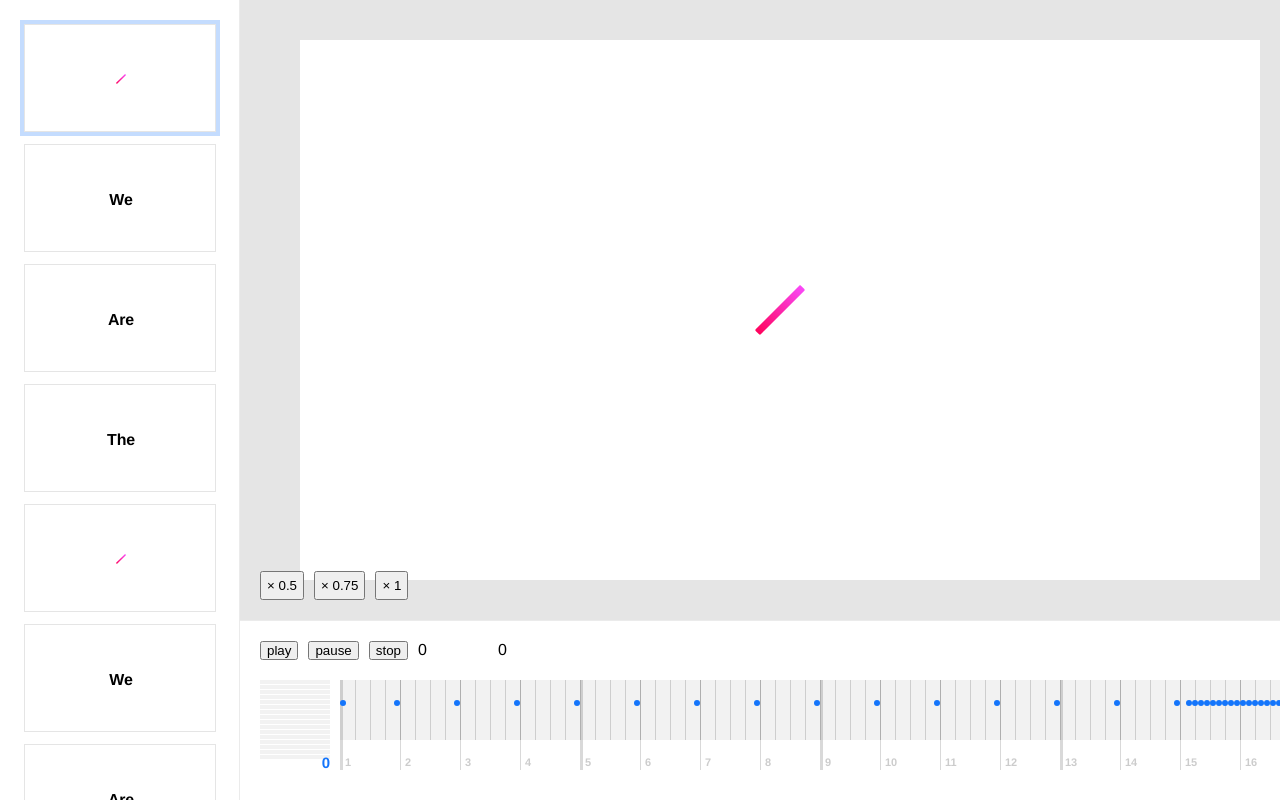
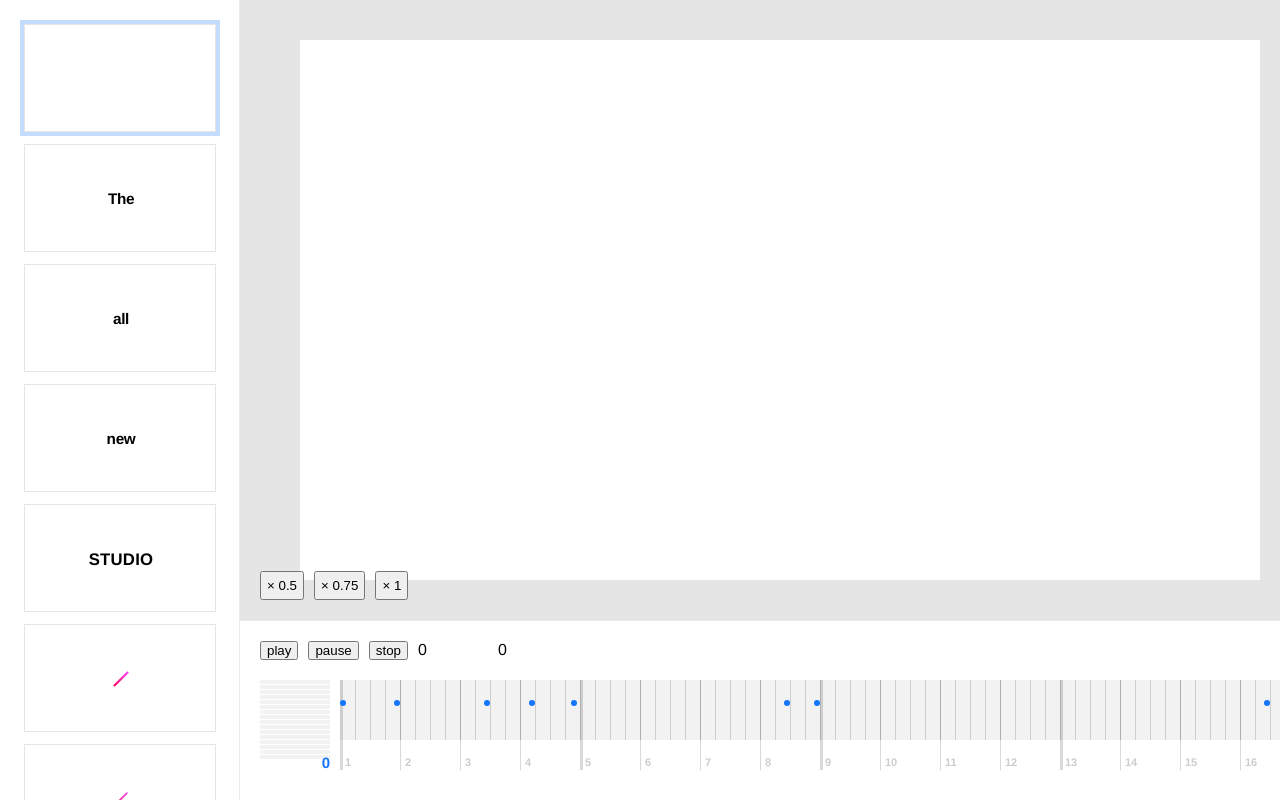
Before and after one commit to morx3x/studio-video, a Vue app: page / in a window 1280 px wide. Shown: the top 800 px of the page. Built offline with nearby package versions, Linux system fonts and the light colour scheme.

Commit message:
動画進めた

```diff
--- a/src/App.vue
+++ b/src/App.vue
@@ -38,8 +38,8 @@ export default {
   align-content center
   justify-content center
   h1
-    font-size 160px
-    letter-spacing -2px
+    font-size 172px
+    letter-spacing -4px
     color #000
     font-weight 900
 </style>
--- a/src/components/Editor.vue
+++ b/src/components/Editor.vue
@@ -8,14 +8,14 @@
       @mousedown="cutIndex = i"
     )
       .inner
-        component(:is="cut.name")
+        component(:is="cut.name", :option="cut.option")
   main
     .buttons
       button(@click="screen.scale = 0.5") × 0.5
       button(@click="screen.scale = 0.75") × 0.75
       button(@click="screen.scale = 1") × 1
     Screen(:screen="screen")
-      component(:is="cuts[cutIndex].name")
+      component(:is="cuts[cutIndex].name", :option="cuts[cutIndex].option")
   footer
     Music(:player="player", :cuts="cuts")
 </template>
@@ -24,75 +24,36 @@
 import Music from './Music.vue'
 import Screen from './Screen.vue'
 
-import Cut1 from '../cuts/Cut1.vue'
+import Empty from '../cuts/Empty.vue'
+import TextCut from '../cuts/TextCut.vue'
+import StudioText from '../cuts/StudioText.vue'
 import Cut2 from '../cuts/Cut2.vue'
 import Cut3 from '../cuts/Cut3.vue'
-import Cut4 from '../cuts/Cut4.vue'
-import Cut5 from '../cuts/Cut5.vue'
-import Cut6 from '../cuts/Cut6.vue'
-import Cut7 from '../cuts/Cut7.vue'
-import Cut8 from '../cuts/Cut8.vue'
-import Cut9 from '../cuts/Cut9.vue'
-import Cut10 from '../cuts/Cut10.vue'
+import PdLoading from '../cuts/PdLoading.vue'
 
 export default {
   name: 'Editor',
   components: {
     Music,
     Screen,
-    Cut1,
+    Empty,
+    TextCut,
+    StudioText,
     Cut2,
     Cut3,
-    Cut4,
-    Cut5,
-    Cut6,
-    Cut7,
-    Cut8,
-    Cut9,
-    Cut10
+    PdLoading
   },
   data() {
     return {
       cuts: [
-        { name: 'Cut1', time: 0 },
-        { name: 'Cut3', time: 0.9 },
-        { name: 'Cut4', time: 1.9 },
-        { name: 'Cut5', time: 2.9 },
-        { name: 'Cut1', time: 3.9 },
-        { name: 'Cut3', time: 4.9 },
-        { name: 'Cut4', time: 5.9 },
-        { name: 'Cut5', time: 6.9 },
-        { name: 'Cut1', time: 7.9 },
-        { name: 'Cut3', time: 8.9 },
-        { name: 'Cut1', time: 9.9 },
-        { name: 'Cut5', time: 10.9 },
-        { name: 'Cut1', time: 11.9 },
-        { name: 'Cut5', time: 12.9 },
-        { name: 'Cut1', time: 13.9 },
-        { name: 'Cut4', time: 14.1 },
-        { name: 'Cut5', time: 14.2 },
-        { name: 'Cut4', time: 14.3 },
-        { name: 'Cut5', time: 14.4 },
-        { name: 'Cut3', time: 14.5 },
-        { name: 'Cut4', time: 14.6 },
-        { name: 'Cut5', time: 14.7 },
-        { name: 'Cut3', time: 14.8 },
-        { name: 'Cut4', time: 14.9 },
-        { name: 'Cut3', time: 15.0 },
-        { name: 'Cut4', time: 15.1 },
-        { name: 'Cut5', time: 15.2 },
-        { name: 'Cut4', time: 15.3 },
-        { name: 'Cut5', time: 15.4 },
-        { name: 'Cut3', time: 15.5 },
-        { name: 'Cut4', time: 15.6 },
-        { name: 'Cut5', time: 15.7 },
-        { name: 'Cut3', time: 15.8 },
-        { name: 'Cut4', time: 15.9 },
-        { name: 'Cut5', time: 15.95 },
-        { name: 'Cut3', time: 15.97 },
-        { name: 'Cut4', time: 16 },
-        { name: 'Cut5', time: 16.06 },
-        { name: 'Cut1', time: 16.12 }
+        { name: 'Empty', time: 0 },
+        { name: 'TextCut', time: 0.9, option: { text: 'The' } },
+        { name: 'TextCut', time: 2.4, option: { text: 'all' } },
+        { name: 'TextCut', time: 3.15, option: { text: 'new' } },
+        { name: 'StudioText', time: 3.85 },
+        { name: 'Cut2', time: 7.4 },
+        { name: 'PdLoading', time: 7.9 },
+        { name: 'Empty', time: 15.4 }
       ],
       cutIndex: 0,
       player: {
--- a/src/cuts/Cut1.vue
+++ /dev/null
@@ -1,43 +0,0 @@
-
-<template lang="pug">
-transition
-  .cut1
-    i
-</template>
-
-<script>
-export default {
-  name: 'Cut1',
-  data() {
-    return {}
-  },
-  mounted() {},
-  computed: {},
-  methods: {}
-}
-</script>
-
-<style lang="stylus" scoped>
-.cut1
-  position absolute
-  width 100%
-  height 100%
-  display flex
-  align-items center
-  align-content center
-  justify-content center
-  // background #000
-  &.v-leave-to
-    // opacity 0
-    i
-      transform scale(0) rotate(1000deg)
-  &.v-leave-active
-    transition 0.0s cubic-bezier(0.4, 0.4, 0, 1)
-    i
-       transition 0.0s cubic-bezier(0.4, 0.4, 0, 1)
-  i
-    width 128px
-    height 128px
-    background-size cover
-    background-image url('~@/assets/i-32-studio-icon.svg')
-</style>
--- a/src/cuts/Cut2.vue
+++ b/src/cuts/Cut2.vue
@@ -1,13 +1,13 @@
 
 <template lang="pug">
 transition
-  .cut
+  .cut1
     i
 </template>
 
 <script>
 export default {
-  name: 'Cut2',
+  name: 'Cut1',
   data() {
     return {}
   },
@@ -18,21 +18,26 @@ export default {
 </script>
 
 <style lang="stylus" scoped>
-.cut
+.cut1
+  position absolute
+  width 100%
+  height 100%
+  display flex
+  align-items center
+  align-content center
+  justify-content center
   // background #000
-  // transition 0.4s cubic-bezier(0.4, 0.4, 0, 1)
-  &.v-enter
-    opacity 0
+  &.v-leave-to
+    // opacity 0
     i
-      transform scale(0.1)
-  &.v-leave-to
-    opacity 0
+      transform scale(0) rotate(1000deg)
+  &.v-leave-active
+    transition 0.0s cubic-bezier(0.4, 0.4, 0, 1)
     i
-      transform scale(1.5)
+       transition 0.0s cubic-bezier(0.4, 0.4, 0, 1)
   i
-    width 128px
-    height 128px
+    width 200px
+    height 200px
     background-size cover
     background-image url('~@/assets/i-32-studio-icon.svg')
-    // transition 1.6s cubic-bezier(0.59, 0.15, 0.07, 1.01)
 </style>
--- a/src/cuts/Cut3.vue
+++ b/src/cuts/Cut3.vue
@@ -1,14 +1,56 @@
-
 <template lang="pug">
-.cut
-  h1 We
+transition
+  .v2__loading(:class='{enter: enter}')
+    div
 </template>
 
 <script>
 export default {
-  name: 'Cut3'
+  name: 'V2Loading',
+  data() {
+    return {
+      enter: true
+    }
+  },
+  mounted() {
+    setTimeout(() => {
+      this.enter = false
+    }, 100)
+  }
 }
 </script>
 
-<style lang="stylus" scoped>
+<style lang="stylus">
+.v2__loading
+  width 100%
+  height 100%
+  background-color rgba(255,255,255,1)
+  z-index 100000
+  align-items center
+  align-content center
+  justify-content center
+  position fixed
+  perspective 300px
+  transition 0s linear
+  div
+    width 14px
+    height 140px
+    border-radius 3px
+    background linear-gradient(0deg, #f05, #f94cff)
+    transition 0.4s cubic-bezier(0.4, 0.4, 0, 1)
+    transform rotate(45deg)
+  &.enter
+    background-color rgba(255,255,255,0)
+    div
+      transform rotate(45deg) scale(1, 0.5)
+      opacity 0
+  &.v-leave-active
+    transition 0.6s linear
+    div
+      transition 0.6s cubic-bezier(0.4, 0.4, 0, 1)
+  &.v-leave-to
+    background-color rgba(255,255,255,0)
+    div
+      transform rotate(45deg) scale(1.8)
+      opacity 0
 </style>
--- a/src/cuts/Cut4.vue
+++ /dev/null
@@ -1,14 +0,0 @@
-
-<template lang="pug">
-.cut
-  h1 Are
-</template>
-
-<script>
-export default {
-  name: 'Cut4'
-}
-</script>
-
-<style lang="stylus" scoped>
-</style>
--- a/src/cuts/Cut6.vue
+++ b/src/cuts/Cut6.vue
@@ -1,31 +1,14 @@
+
 <template lang="pug">
-.cut6
-  p test
+.cut
+  h1 STUDIO
 </template>
 
 <script>
 export default {
-  name: 'Cut6',
-  data() {
-    return {}
-  },
-  mounted() {},
-  computed: {},
-  methods: {}
+  name: 'Cut6'
 }
 </script>
 
 <style lang="stylus" scoped>
-.cut6
-  position absolute
-  width 100%
-  height 100%
-  display flex
-  align-items center
-  align-content center
-  justify-content center
-  background #999
-  p
-    font-size 40px
-    color #f00
 </style>
--- a/src/cuts/Cut5.vue
+++ b/src/cuts/Empty.vue
@@ -1,12 +1,11 @@
 
 <template lang="pug">
-.cut
-  h1 The
+.empty
 </template>
 
 <script>
 export default {
-  name: 'Cut5'
+  name: 'Empty'
 }
 </script>
 
--- /dev/null
+++ b/src/cuts/PdLoading.vue
@@ -0,0 +1,75 @@
+<template lang="pug">
+transition
+  .pd__loading
+    .icon
+      .back
+      .front
+</template>
+
+<script>
+export default {
+  name: 'PdLoading'
+}
+</script>
+
+<style lang="stylus" scoped>
+.pd__loading
+  position absolute
+  width 100%
+  height 100%
+  background-color rgba(255,255,255,1)
+  z-index 1000
+  position fixed
+  display flex
+  align-items center
+  align-content center
+  justify-content center
+  perspective 300px
+  transition 0.0s linear
+  .icon
+    width 20px
+    height 200px
+    position relative
+    transition 0.6s cubic-bezier(0.4, 0.4, 0, 1)
+    transform rotate(45deg)
+    .back
+      position absolute
+      top 0
+      left 0
+      width 20px
+      height 200px
+      background #f1f1f1
+      border-radius 6px
+    .front
+      position absolute
+      bottom 0
+      left 0
+      width 20px
+      height 200px
+      background linear-gradient(0deg, #f05, #f94cff)
+      clip rect(10px,20px,200px,0px)
+      background-position bottom
+      border-radius 6px
+      transition 0.3s cubic-bezier(0.4, 0.4, 0, 1)
+  &.v-enter
+    .icon
+      .front
+        clip rect(200px,20px,200px,0px)
+  &.v-enter-active
+    .icon
+      .front
+        transition 4.0s cubic-bezier(.31,.13,0,1)
+  &.v-leave-active
+    transition 0.4s cubic-bezier(0.4, 0.4, 0, 1) 0.1s
+    .icon
+      transition 0.4s cubic-bezier(0.4, 0.4, 0, 1) 0.1s
+      .front
+        transition 0.3s cubic-bezier(0.4, 0.4, 0, 1)
+  &.v-leave-to
+    background-color rgba(255,255,255,0.0)
+    .icon
+      transform scale(2) rotate(45deg)
+      opacity 0
+      .front
+        clip rect(0px,22px,320px,0px)
+</style>
--- /dev/null
+++ b/src/cuts/StudioText.vue
@@ -0,0 +1,40 @@
+
+<template lang="pug">
+transition
+  .StudioText
+    h1 STUDIO
+</template>
+
+<script>
+export default {
+  name: 'StudioText'
+}
+</script>
+
+<style lang="stylus" scoped>
+.StudioText
+  position absolute
+  width 100%
+  height 100%
+  display flex
+  align-items center
+  align-content center
+  justify-content center
+  &.v-enter
+    h1
+      transform scale(1)
+      letter-spacing -12px
+      font-size 140px
+  &.v-enter-active
+    transition 1.6s cubic-bezier(0.13, 0.52, 0.2, 1.01)
+    h1
+      transition 1.6s cubic-bezier(0.13, 0.52, 0.2, 1.01)
+  h1
+    font-size 168px
+    letter-spacing 2px
+    color #000
+    font-weight 900
+    // transform scale(0.9)
+    transform-origin center
+
+</style>
--- /dev/null
+++ b/src/cuts/TextCut.vue
@@ -0,0 +1,30 @@
+
+<template lang="pug">
+.TextCut
+  h1 {{option.text}}
+</template>
+
+<script>
+export default {
+  name: 'TextCut',
+  props: {
+    option: Object
+  }
+}
+</script>
+
+<style lang="stylus" scoped>
+.TextCut
+  position absolute
+  width 100%
+  height 100%
+  display flex
+  align-items center
+  align-content center
+  justify-content center
+  h1
+    font-size 154px
+    letter-spacing -4px
+    color #000
+    font-weight 900
+</style>
```
